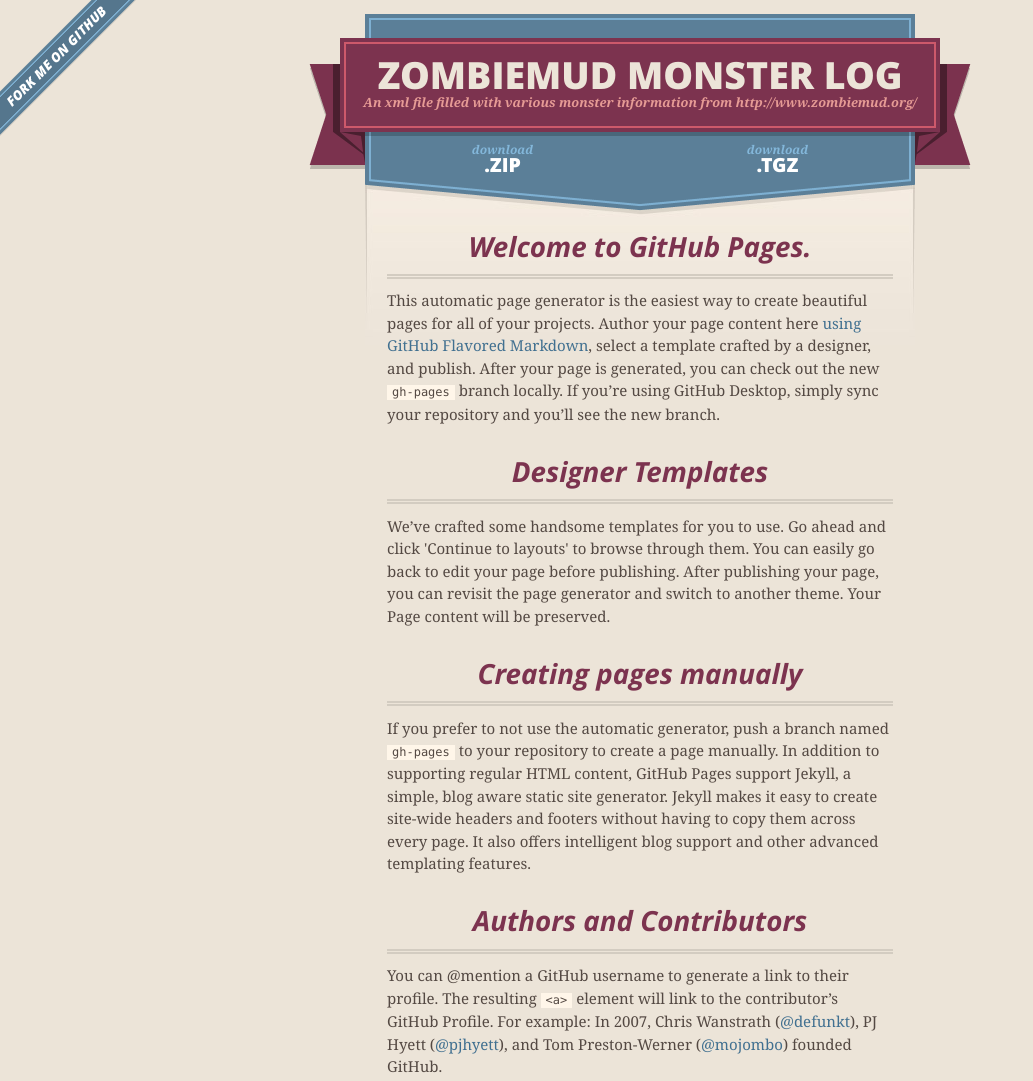
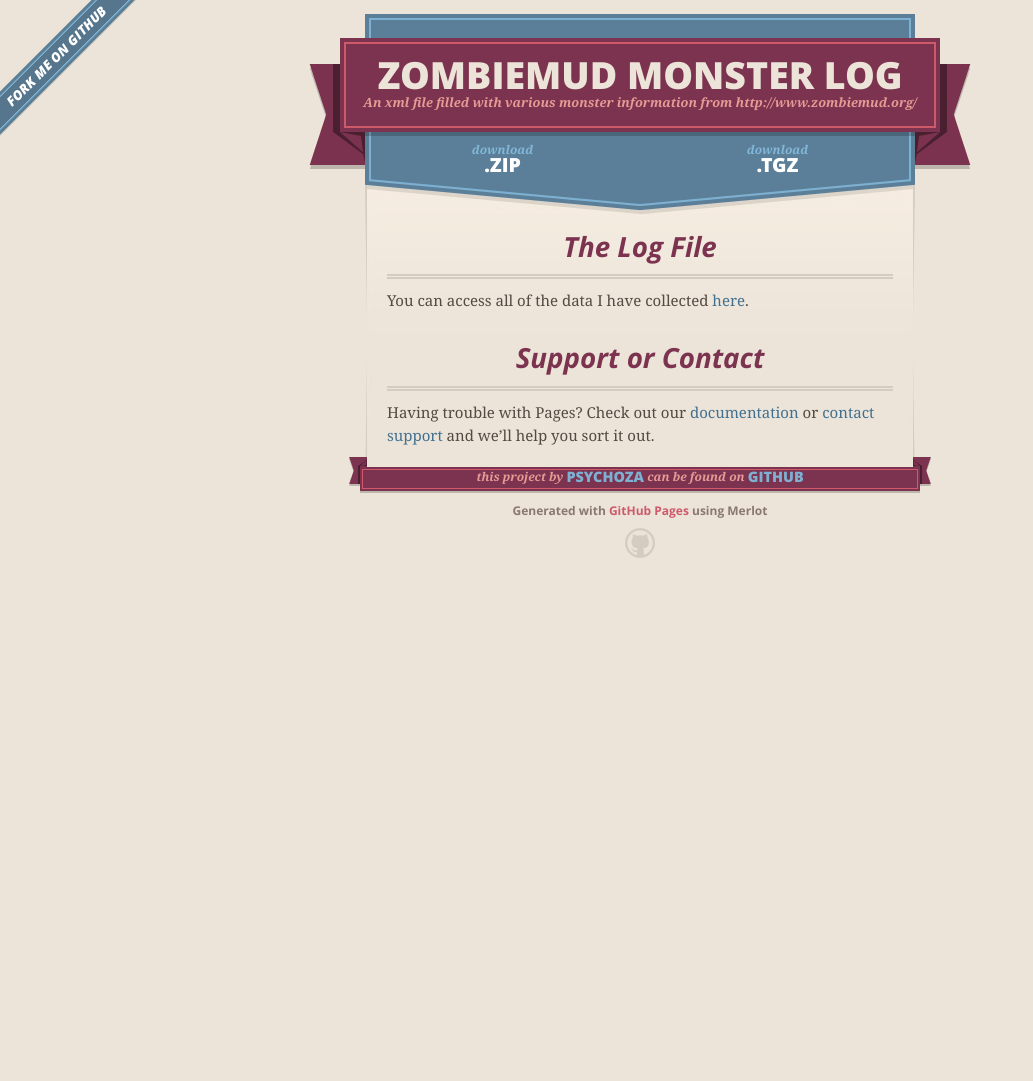
Before and after one commit to psychoza/zombiemud_monster_log, a plain HTML site: page index.html in a window 1280 px wide. Shown: the top 1081 px of the page, without its empty margins (0-1033 px from the left). After the commit the page ends 800 px from the top, so only its background shows below. Drawn offline with nearby package versions, Linux system fonts and the light colour scheme.

Commit message:
index changes

```diff
--- a/index.html
+++ b/index.html
@@ -47,24 +47,9 @@
 
       <section id="main_content">
         <h3>
-<a id="welcome-to-github-pages" class="anchor" href="#welcome-to-github-pages" aria-hidden="true"><span aria-hidden="true" class="octicon octicon-link"></span></a>Welcome to GitHub Pages.</h3>
+<a id="welcome-to-github-pages" class="anchor" href="#welcome-to-github-pages" aria-hidden="true"><span aria-hidden="true" class="octicon octicon-link"></span></a>The Log File</h3>
 
-<p>This automatic page generator is the easiest way to create beautiful pages for all of your projects. Author your page content here <a href="https://guides.github.com/features/mastering-markdown/">using GitHub Flavored Markdown</a>, select a template crafted by a designer, and publish. After your page is generated, you can check out the new <code>gh-pages</code> branch locally. If you’re using GitHub Desktop, simply sync your repository and you’ll see the new branch.</p>
-
-<h3>
-<a id="designer-templates" class="anchor" href="#designer-templates" aria-hidden="true"><span aria-hidden="true" class="octicon octicon-link"></span></a>Designer Templates</h3>
-
-<p>We’ve crafted some handsome templates for you to use. Go ahead and click 'Continue to layouts' to browse through them. You can easily go back to edit your page before publishing. After publishing your page, you can revisit the page generator and switch to another theme. Your Page content will be preserved.</p>
-
-<h3>
-<a id="creating-pages-manually" class="anchor" href="#creating-pages-manually" aria-hidden="true"><span aria-hidden="true" class="octicon octicon-link"></span></a>Creating pages manually</h3>
-
-<p>If you prefer to not use the automatic generator, push a branch named <code>gh-pages</code> to your repository to create a page manually. In addition to supporting regular HTML content, GitHub Pages support Jekyll, a simple, blog aware static site generator. Jekyll makes it easy to create site-wide headers and footers without having to copy them across every page. It also offers intelligent blog support and other advanced templating features.</p>
-
-<h3>
-<a id="authors-and-contributors" class="anchor" href="#authors-and-contributors" aria-hidden="true"><span aria-hidden="true" class="octicon octicon-link"></span></a>Authors and Contributors</h3>
-
-<p>You can @mention a GitHub username to generate a link to their profile. The resulting <code>&lt;a&gt;</code> element will link to the contributor’s GitHub Profile. For example: In 2007, Chris Wanstrath (<a href="https://github.com/defunkt" class="user-mention">@defunkt</a>), PJ Hyett (<a href="https://github.com/pjhyett" class="user-mention">@pjhyett</a>), and Tom Preston-Werner (<a href="https://github.com/mojombo" class="user-mention">@mojombo</a>) founded GitHub.</p>
+<p>You can access all of the data I have collected <a href="https://psychoza.github.io/zombiemud_monster_log/data.xml">here</a>.
 
 <h3>
 <a id="support-or-contact" class="anchor" href="#support-or-contact" aria-hidden="true"><span aria-hidden="true" class="octicon octicon-link"></span></a>Support or Contact</h3>
```
